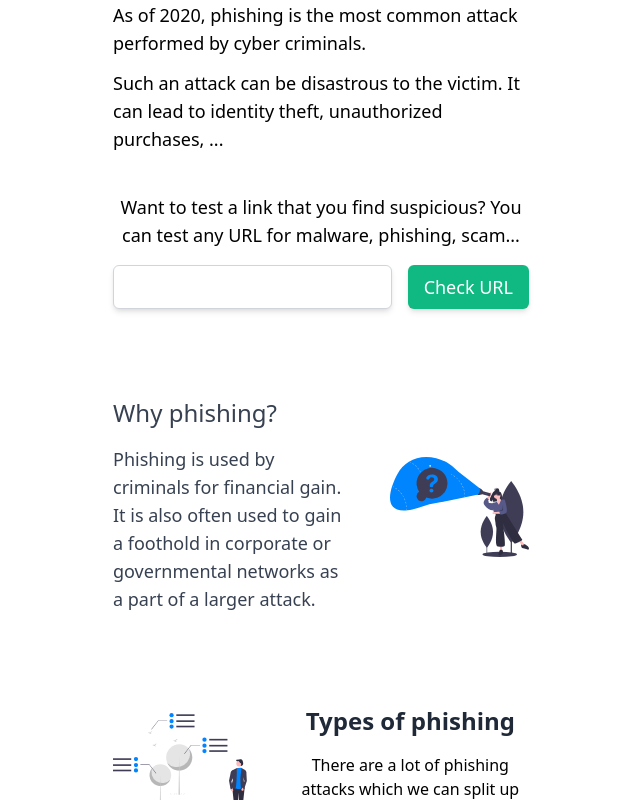
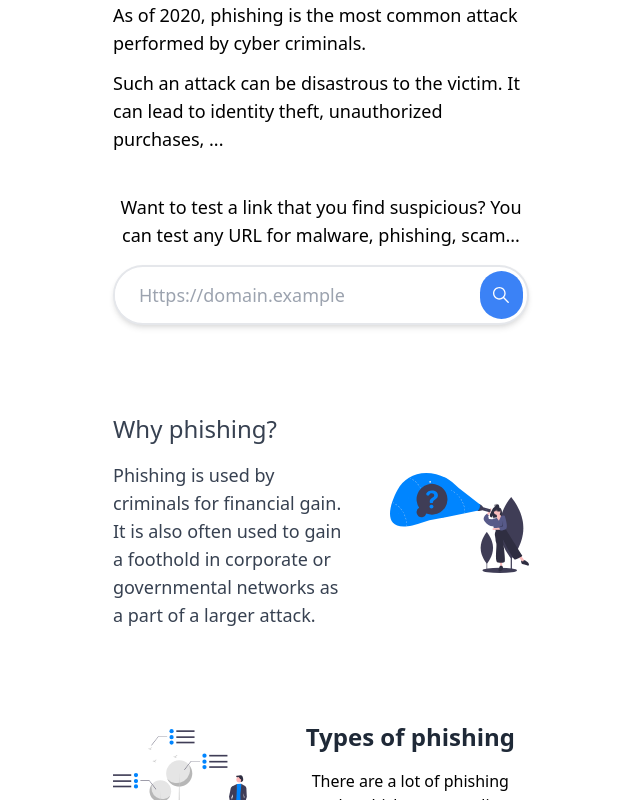
Before and after one commit to laurens-mesure/internationaal_project, a React (Create React App) app: page / in a window 1280 px wide. Shown: the part 1467-2267 px from the top of the page, without its empty margins (319-959 px from the left). Built offline with nearby package versions, Linux system fonts and the light colour scheme.

Commit message:
redesign search fields

```diff
--- a/src/Components/Nav.tsx
+++ b/src/Components/Nav.tsx
@@ -11,7 +11,7 @@ const Nav: React.FC = () => {
         <header className="bg-gray-900 header mb-10" >
             <nav className="container px-6 py-4 mx-auto md:flex md:justify-between md:items-center">
                 <div className="flex items-center justify-between">
-                    <a className="text-xl font-bold text-white transition-colors duration-300 transform md:text-2xl hover:text-indigo-400"
+                    <a className="text-xl font-bold text-white transition-colors duration-300 transform md:text-2xl hover:text-blue-400"
                     >International Project</a>
 
                 </div>
@@ -51,7 +51,7 @@ const NavItem: React.FC<INavItem> = ({ title, route, icon }) => {
         <li className="border border-gray-300 rounded-md px-5 py-2 ml-6 hover:border-blue-500">
             <Link to={route} className="flex flex-row items-center">
                 <div className="h-4 w-4">{icon}</div>
-                <p className="ml-6 dark:text-white">{title}</p>
+                <p className="ml-6 text-white">{title}</p>
             </Link>
         </li>
     );
--- a/src/Components/Pwnd.tsx
+++ b/src/Components/Pwnd.tsx
@@ -1,10 +1,14 @@
 import React, { FormEvent, useEffect, useState } from "react";
+
+// Icons
+import SearchIcon from "../assets/img/search.svg";
 
 // Interfaces
 import IPwnd from "../Interfaces/Pwnd";
 
 // Hooks
 import usePwndLookup from "../Hooks/PwndLookup";
+import SearchingIcon from "../assets/img/searching.svg";
 
 const Pwnd: React.FC = () => {
     const [email, setEmail] = useState<string>();
@@ -22,7 +26,7 @@ const Pwnd: React.FC = () => {
                 part of a data breach
             </h1>
             <form
-                className="flex flex-row mb-6"
+                className="bg-white flex items-center rounded-full shadow-md mb-8 border-2"
                 onSubmit={(e) => handleSubmit(e)}
             >
                     <input
@@ -31,13 +35,11 @@ const Pwnd: React.FC = () => {
                         required
                         autoComplete="off"
                         placeholder="john@example.com"
-                    className="border border-gray-300 shadow-md flex-grow rounded-md p-1 px-2"
+                        className="rounded-l-full w-full py-4 px-6 text-gray-700 leading-tight focus:outline-none"
                     />
-                <input
-                    type="submit"
-                    value="Check me"
-                    className="w-max px-4 py-2 ml-4 bg-green-500 text-white rounded-md shadow-md"
-                />
+                    <button
+                        className="bg-blue-500 text-white rounded-full p-2 m-1 hover:bg-blue-400 focus:outline-none w-12 h-12 flex items-center justify-center"
+                    ><img src={SearchIcon} alt="search" className="h-4" /></button>
             </form>
             {data &&
                 !isLoading &&
--- a/src/Components/UrlTester.tsx
+++ b/src/Components/UrlTester.tsx
@@ -1,10 +1,14 @@
 import React, { FormEvent, useEffect, useRef, useState } from "react";
+
+// Icons
+import SearchIcons from "../assets/img/search.svg";
 
 // Hooks
 import useVirusTotalLookup from "../Hooks/VirusTotalLookup";
 
 // Interfaces
 import VirusTotal from "../Interfaces/VirusTotal";
+import SearchIcon from "../assets/img/search.svg";
 
 const UrlTester: React.FC = () => {
     const submitButton = useRef<HTMLInputElement>(null);
@@ -30,7 +34,7 @@ const UrlTester: React.FC = () => {
                 URL for malware, phishing, scam...
             </h1>
             <form
-                className="flex flex-row mb-6"
+                className="bg-white flex items-center rounded-full shadow-md mb-8 border-2"
                 onSubmit={(e) => handleSubmit(e)}
             >
                 <input
@@ -38,14 +42,12 @@ const UrlTester: React.FC = () => {
                     name="query"
                     required
                     autoComplete="off"
-                    className="border border-gray-300 shadow-md flex-grow rounded-md p-1 px-2"
+                    placeholder="Https://domain.example"
+                    className="rounded-l-full w-full py-4 px-6 text-gray-700 leading-tight focus:outline-none"
                 />
-                <input
-                    type="submit"
-                    value="Check URL"
-                    className="w-max px-4 py-2 ml-4 bg-green-500 text-white rounded-md shadow-md"
-                    ref={submitButton}
-                />
+                <button
+                    className="bg-blue-500 text-white rounded-full p-2 m-1 hover:bg-blue-400 focus:outline-none w-12 h-12 flex items-center justify-center"
+                ><img src={SearchIcons} alt="search" className="h-4" /></button>
             </form>
             {data && data.response_code === 1 && !isScanning ? (
                 <p
```
Also changed, not shown: src/assets/img/search.svg (added). Lines whose indentation alone changed are shown as unchanged.
